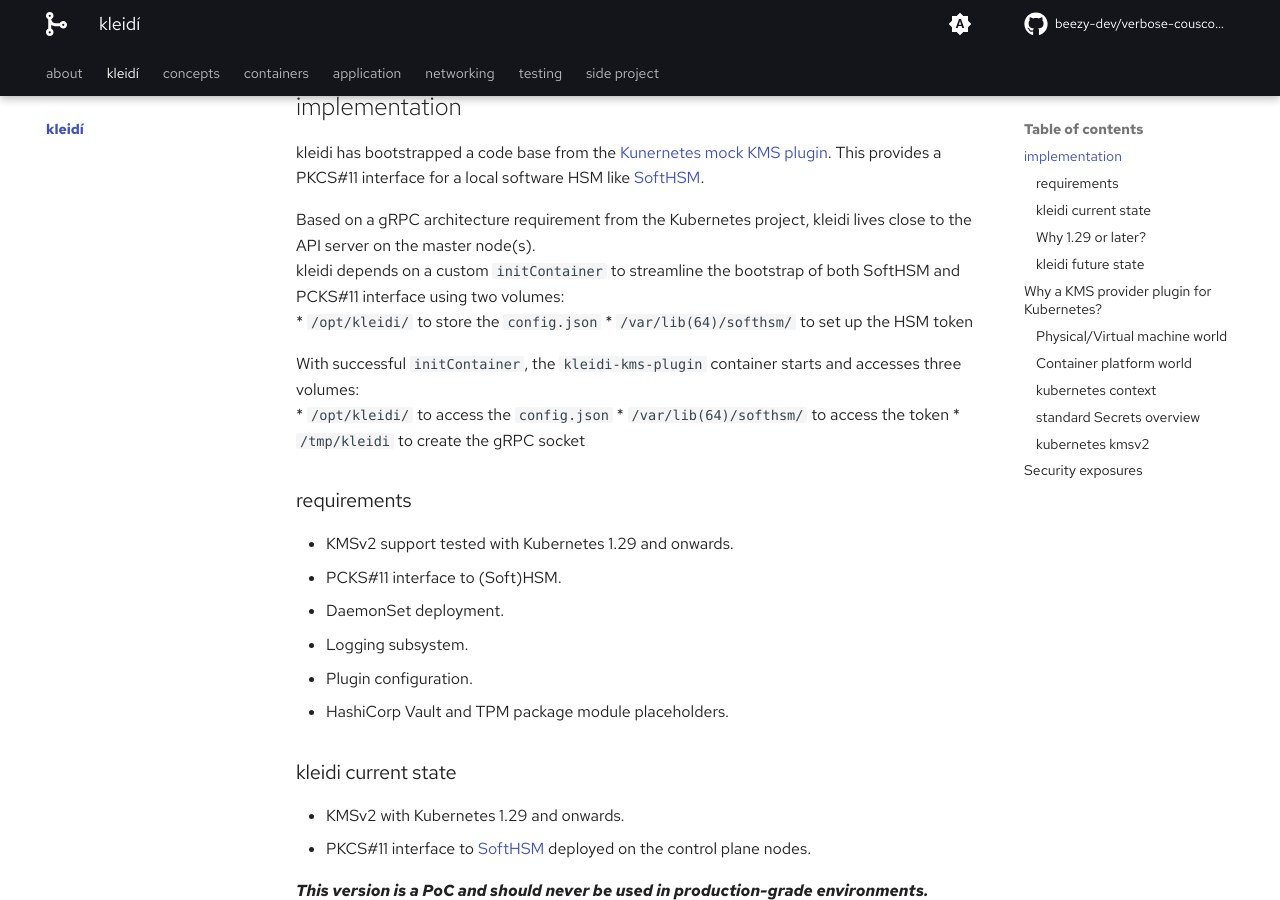
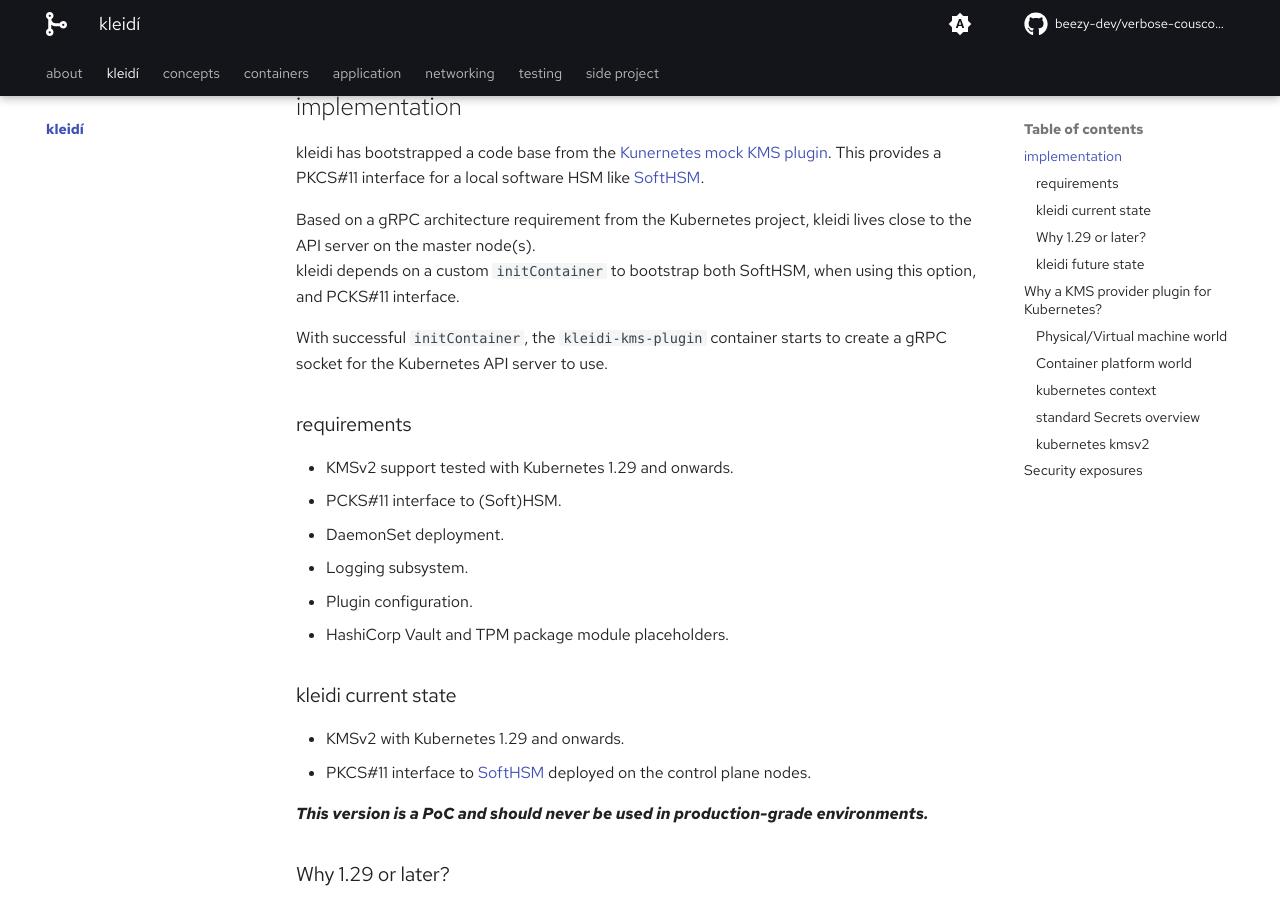
Before and after one commit to beezy-dev/verbose-couscous, an MkDocs documentation site: the page built from docs/kleidi/index.md, in a window 1280 px wide and 900 px high, scrolled down 406 px. Built offline with MkDocs 1.6.1 and Material for MkDocs 9.7.7, drawn with Linux system fonts in a browser that asks for light colours; some web fonts are replaced; comment, search, counter and statistics services are not loaded.

Commit message:
Update index.md

````diff
--- a/docs/kleidi/index.md
+++ b/docs/kleidi/index.md
@@ -15,14 +15,9 @@ The project repository is available here: [kleidi](https://github.com/beezy-dev/
 kleidi has bootstrapped a code base from the [Kunernetes mock KMS plugin](https://github.com/kubernetes/kms/tree/master/internal/plugins/_mock). This provides a PKCS#11 interface for a local software HSM like [SoftHSM](https://www.opendnssec.org/softhsm/).
 
 Based on a gRPC architecture requirement from the Kubernetes project, kleidi lives close to the API server on the master node(s).
-kleidi depends on a custom ```initContainer``` to streamline the bootstrap of both SoftHSM and PCKS#11 interface using two volumes:
-* ```/opt/kleidi/``` to store the ```config.json```
-* ```/var/lib(64)/softhsm/``` to set up the HSM token
+kleidi depends on a custom ```initContainer``` to bootstrap both SoftHSM, when using this option, and PCKS#11 interface.
 
-With successful ```initContainer```, the ```kleidi-kms-plugin``` container starts and accesses three volumes:
-* ```/opt/kleidi/``` to access the ```config.json```
-* ```/var/lib(64)/softhsm/``` to access the token
-* ```/tmp/kleidi``` to create the gRPC socket
+With successful ```initContainer```, the ```kleidi-kms-plugin``` container starts to create a gRPC socket for the Kubernetes API server to use.
 
 ### requirements
 * KMSv2 support tested with Kubernetes 1.29 and onwards.
````
